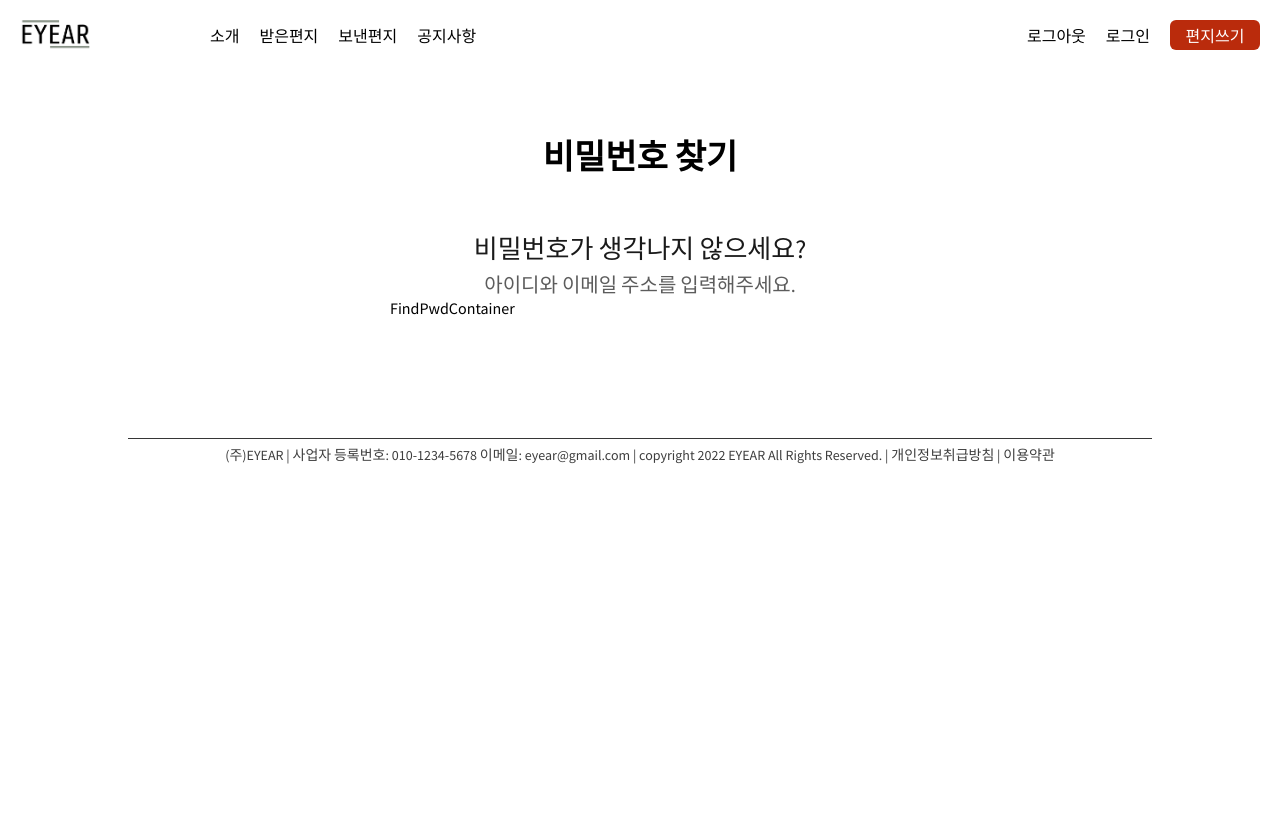
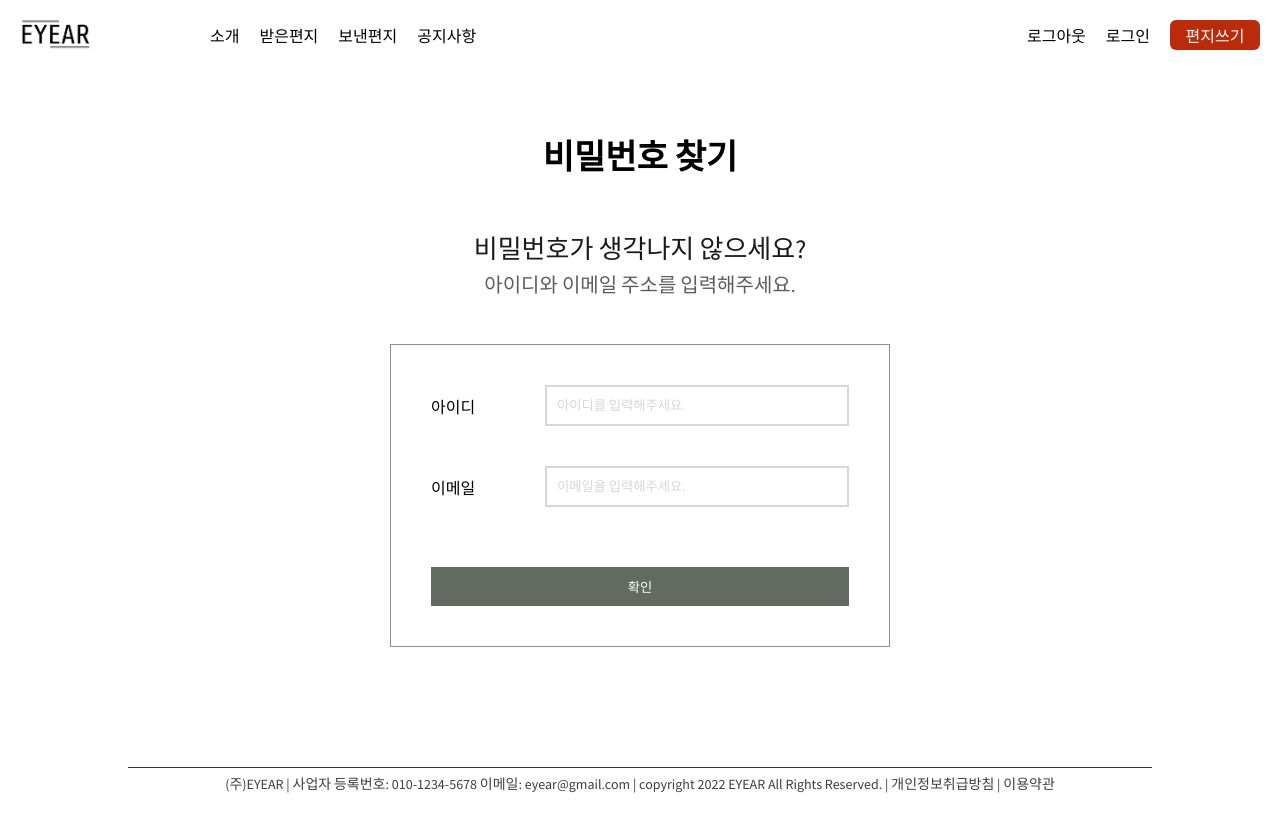
Before and after one commit to eyear22/eyear_frontend, a React (Create React App) app: page /findPwd in a window 1280 px wide. Shown: the top 832 px of the page. Before the commit the page ends 800 px from the top, so only its background shows below. Built offline with nearby package versions, Linux system fonts and the light colour scheme.

Commit message:
[FEAT] 비밀번호 찾기 페이지 input

```diff
--- a/src/components/findPwd/FindPwdContainer.js
+++ b/src/components/findPwd/FindPwdContainer.js
@@ -1,13 +1,17 @@
-import styled from 'styled-components';
+import { useNavigate } from 'react-router-dom';
 import Layout from '../common/Layout';
+import FindPwdInput from './FindPwdInput';
 import FindPwdTop from './FindPwdTop';
 
 const FindPwdContainer = () => {
+  const navigate = useNavigate();
+  const findPwdClick = () => navigate('/findPwd/success');
+
   return (
     <>
       <Layout title="비밀번호 찾기" width={500} bgColor="#fff">
         <FindPwdTop question="비밀번호가 생각나지 않으세요?" desc="아이디와 이메일 주소를 입력해주세요." />
-        <div>FindPwdContainer</div>
+        <FindPwdInput onClick={findPwdClick} />
       </Layout>
     </>
   );
--- /dev/null
+++ b/src/components/findPwd/FindPwdInput.js
@@ -0,0 +1,55 @@
+import styled from 'styled-components';
+import { mobile } from '../../utils/responsive';
+
+const FindPwdInput = ({ onClick }) => {
+  return (
+    <>
+      <Container>
+        <Wrap>
+          <p>아이디</p>
+          <input placeholder="아이디를 입력해주세요." />
+        </Wrap>
+        <Wrap>
+          <p>이메일</p>
+          <input placeholder="이메일을 입력해주세요." />
+        </Wrap>
+        <Button onClick={onClick}>확인</Button>
+      </Container>
+    </>
+  );
+};
+
+const Container = styled.section`
+  margin-top: 46px;
+  border: 1px solid #889287;
+  padding: 40px;
+  ${mobile({ padding: 20 })}
+`;
+
+const Wrap = styled.div`
+  display: flex;
+  justify-content: space-between;
+  align-items: center;
+  margin-bottom: 40px;
+  input {
+    border: 2px solid #d7d7d7;
+    padding: 10px;
+    width: 280px;
+    ${mobile({ width: 180 })}
+    ::placeholder {
+      color: #d7d7d7;
+    }
+  }
+`;
+
+const Button = styled.button`
+  width: 100%;
+  padding: 10px;
+  background: #626a61;
+  border: none;
+  color: #fff;
+  cursor: pointer;
+  margin-top: 20px;
+`;
+
+export default FindPwdInput;
```
